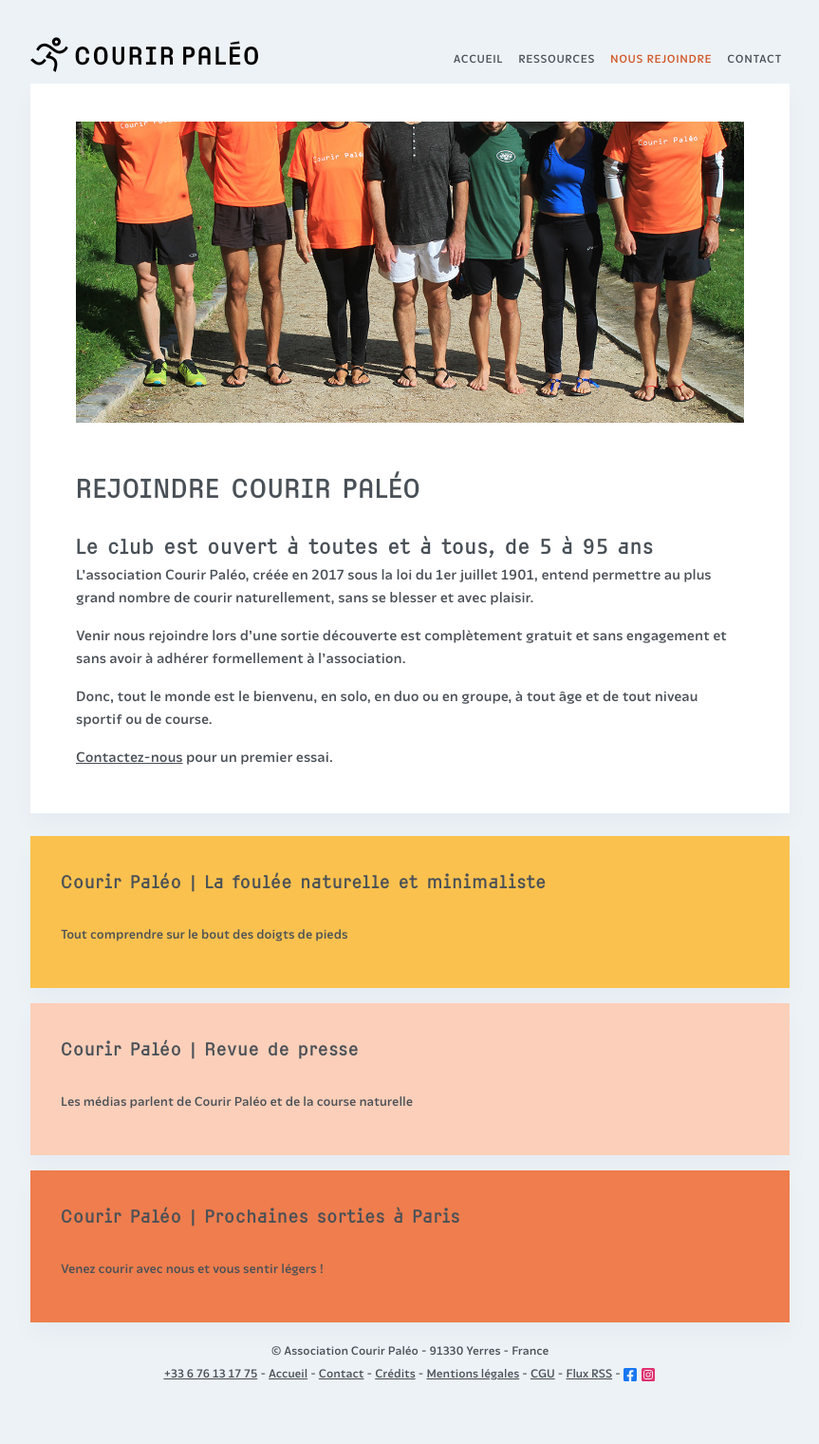
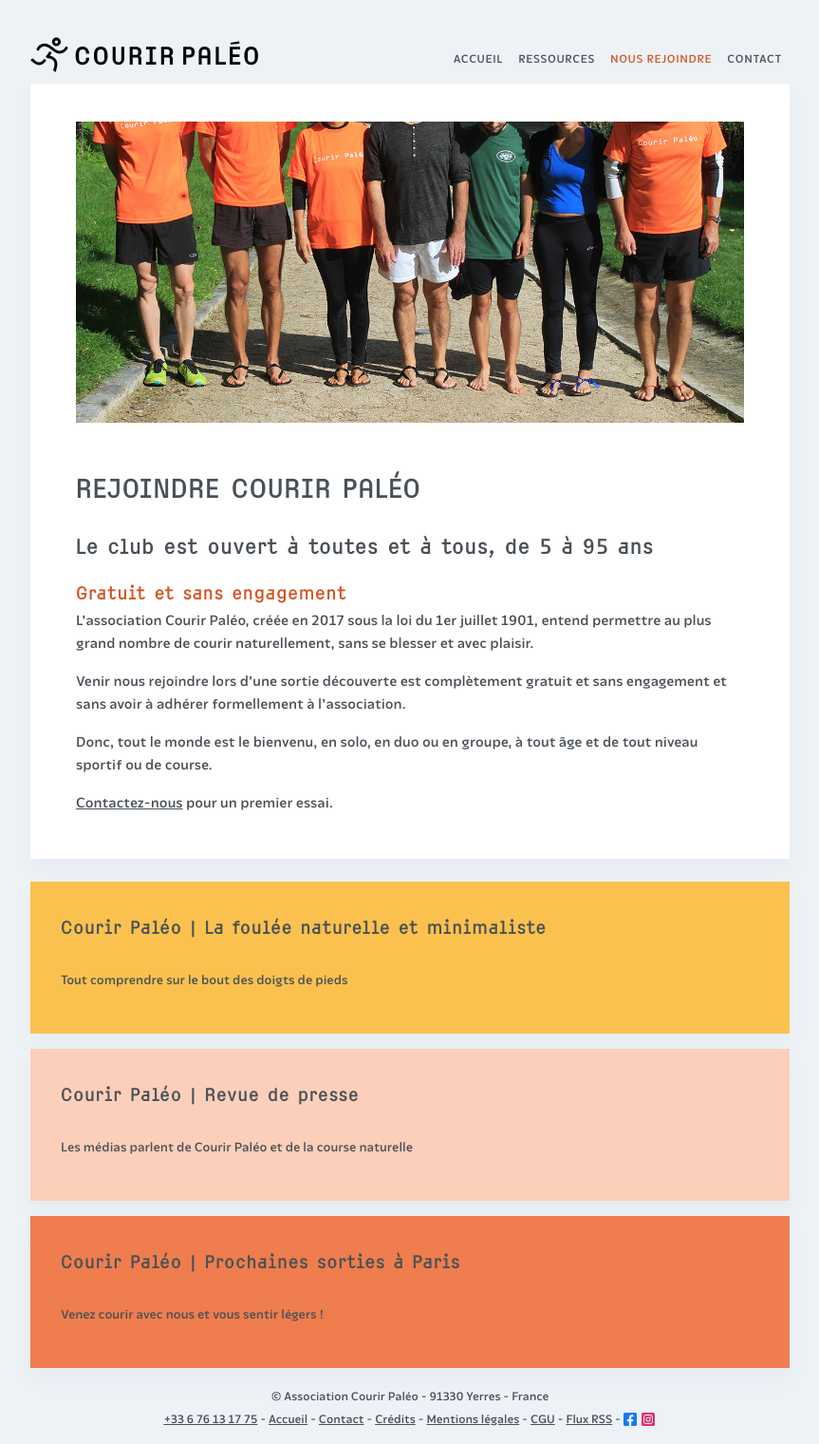
Before and after one commit to courirpaleo/courirpaleo.github.io, a Jekyll site: the page built from _pages/nous-rejoindre.md, in a window 1280 px wide. Shown: the whole page at 95% size, without its empty margins (208-1071 px from the left). Built offline with Jekyll 4.4.1, drawn with Linux system fonts in a browser that asks for light colours; some web fonts are replaced; before the commit the page ends 1472 px from its top, so only the background shows below that.

Commit message:
Update nous-rejoindre.md

```diff
--- a/_pages/nous-rejoindre.md
+++ b/_pages/nous-rejoindre.md
@@ -6,6 +6,7 @@
 ![Courir Paleo](/assets/images/CourirPaleo_groupe_Parc-Montsouris_pieds_1200px.jpg)
 # Rejoindre Courir Paléo
 ## Le club est ouvert à toutes et à tous, de 5 à 95 ans
+### Gratuit et sans engagement
 L'association Courir Paléo, créée en 2017 sous la loi du 1er juillet 1901, entend permettre au plus grand nombre de courir naturellement, sans se blesser et avec plaisir.
 
 Venir nous rejoindre lors d'une sortie découverte est complètement gratuit et sans engagement et sans avoir à adhérer formellement à l'association.
```
